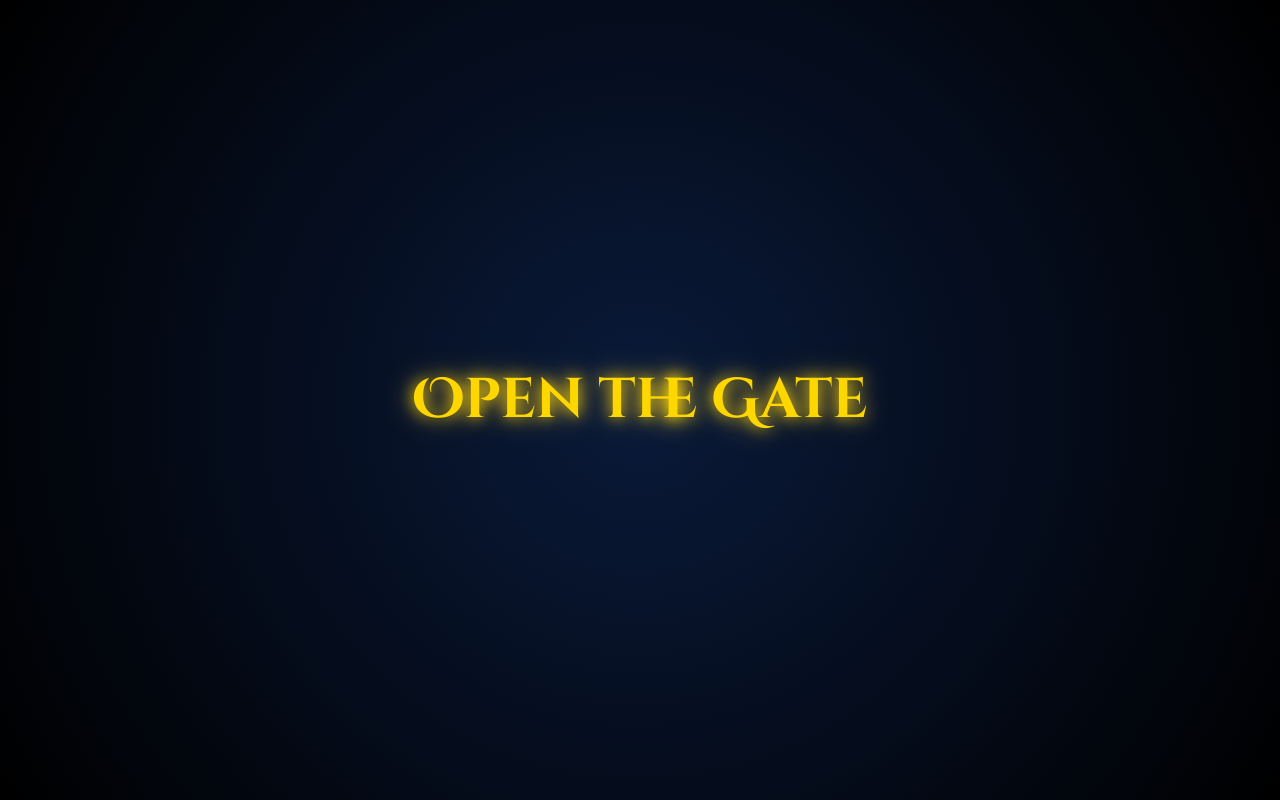
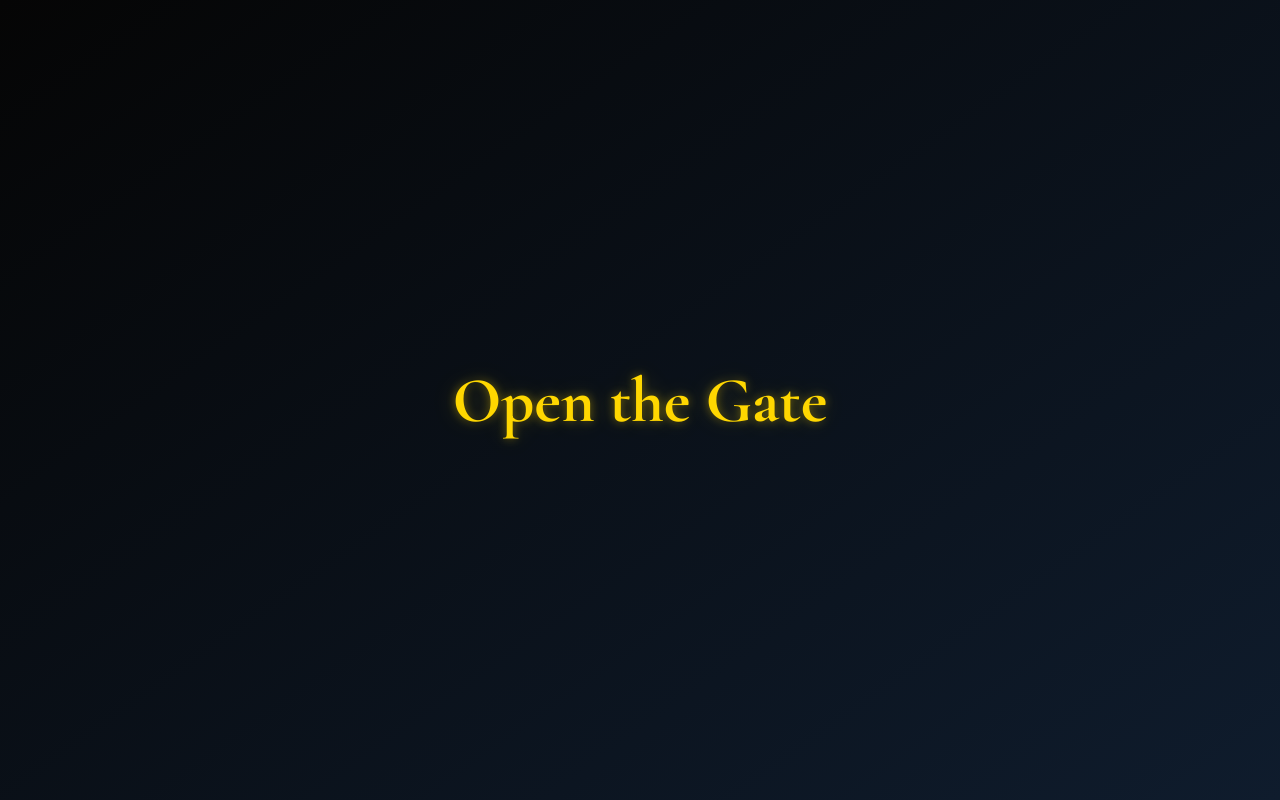
Before and after one commit to YOUS2739/YOUS2739, a plain HTML site: page index.html in a window 1280 px wide. Drawn offline with nearby package versions, Linux system fonts and the light colour scheme.

Commit message:
Update index.html

```diff
--- a/index.html
+++ b/index.html
@@ -3,38 +3,38 @@
 <head>
   <meta charset="UTF-8" />
   <meta name="viewport" content="width=device-width, initial-scale=1.0"/>
-  <title>YOUS2739 | Open the Gate</title>
+  <title>ANULODY | Open the Gate</title>
 
-  <!-- Google Fonts -->
-  <link href="https://fonts.googleapis.com/css2?family=Cinzel+Decorative:wght@700&display=swap" rel="stylesheet">
+  <!-- Premium Fonts -->
+  <link href="https://fonts.googleapis.com/css2?family=Cormorant+Garamond:wght@700&display=swap" rel="stylesheet">
 
   <style>
     body {
       margin: 0;
       padding: 0;
       height: 100vh;
-      background: radial-gradient(circle, #0A1A3A 0%, #000 100%);
+      background: linear-gradient(145deg, #050505, #0f1c2d);
       display: flex;
       justify-content: center;
       align-items: center;
-      font-family: 'Cinzel Decorative', serif;
+      font-family: 'Cormorant Garamond', serif;
     }
 
     .hero h1 {
       color: gold;
-      font-size: 3.5rem;
-      text-shadow: 0 0 15px #FFD700, 0 0 30px #aa8c3d;
+      font-size: 4rem;
+      text-shadow: 0 0 10px rgba(255, 215, 0, 0.4), 0 0 25px rgba(255, 215, 0, 0.2);
       cursor: pointer;
-      transition: transform 0.3s ease, text-shadow 0.3s ease;
+      transition: all 0.3s ease-in-out;
     }
 
     .hero h1:hover {
-      transform: scale(1.08);
-      text-shadow: 0 0 25px #FFD700, 0 0 40px #ffcc00;
+      transform: scale(1.05);
+      text-shadow: 0 0 20px gold, 0 0 40px #d4af37;
     }
 
     .hero h1:active {
-      transform: scale(0.97);
+      transform: scale(0.96);
     }
   </style>
 </head>
@@ -46,10 +46,6 @@
 
   <script>
     function openGate() {
-      // Optional sound (if added later)
-      // new Audio('gate-sound.mp3').play();
-
-      // Redirect to Anubis Page
       window.location.href = "anubis.html";
     }
   </script>
```
